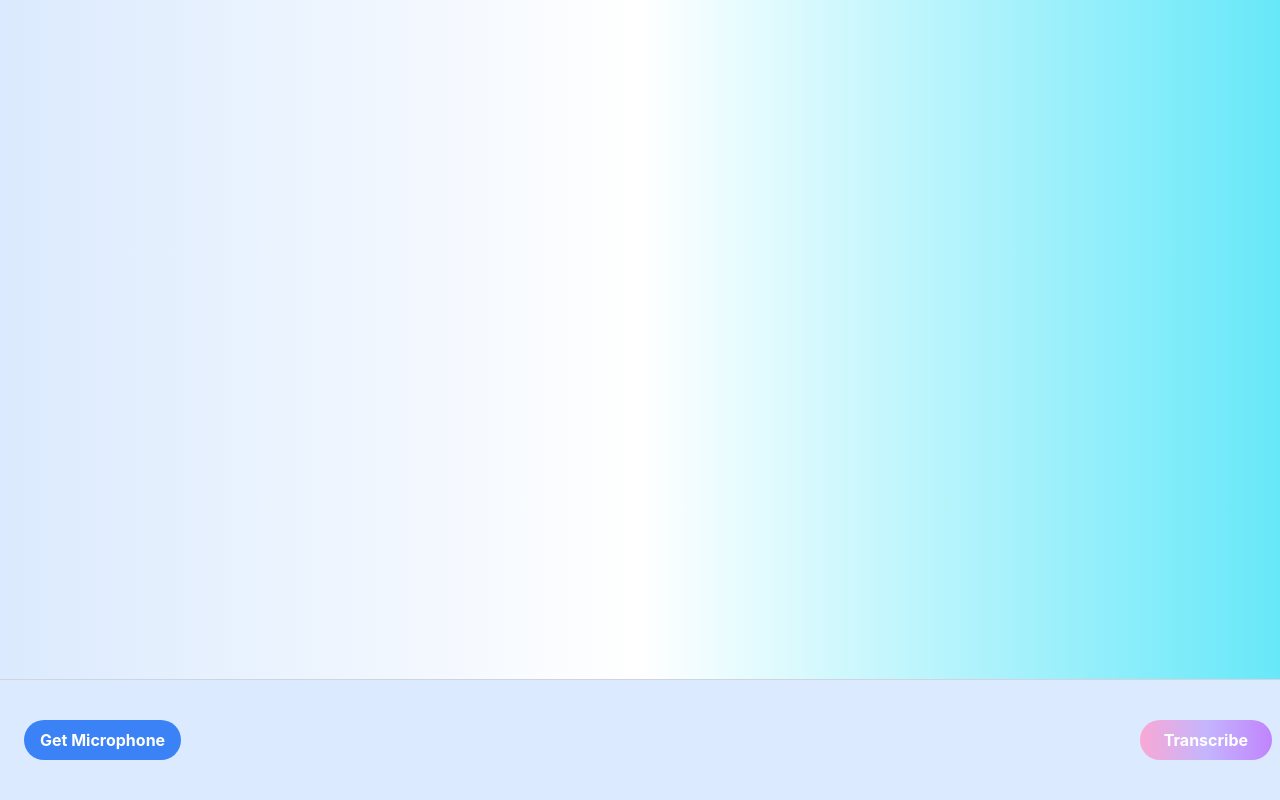
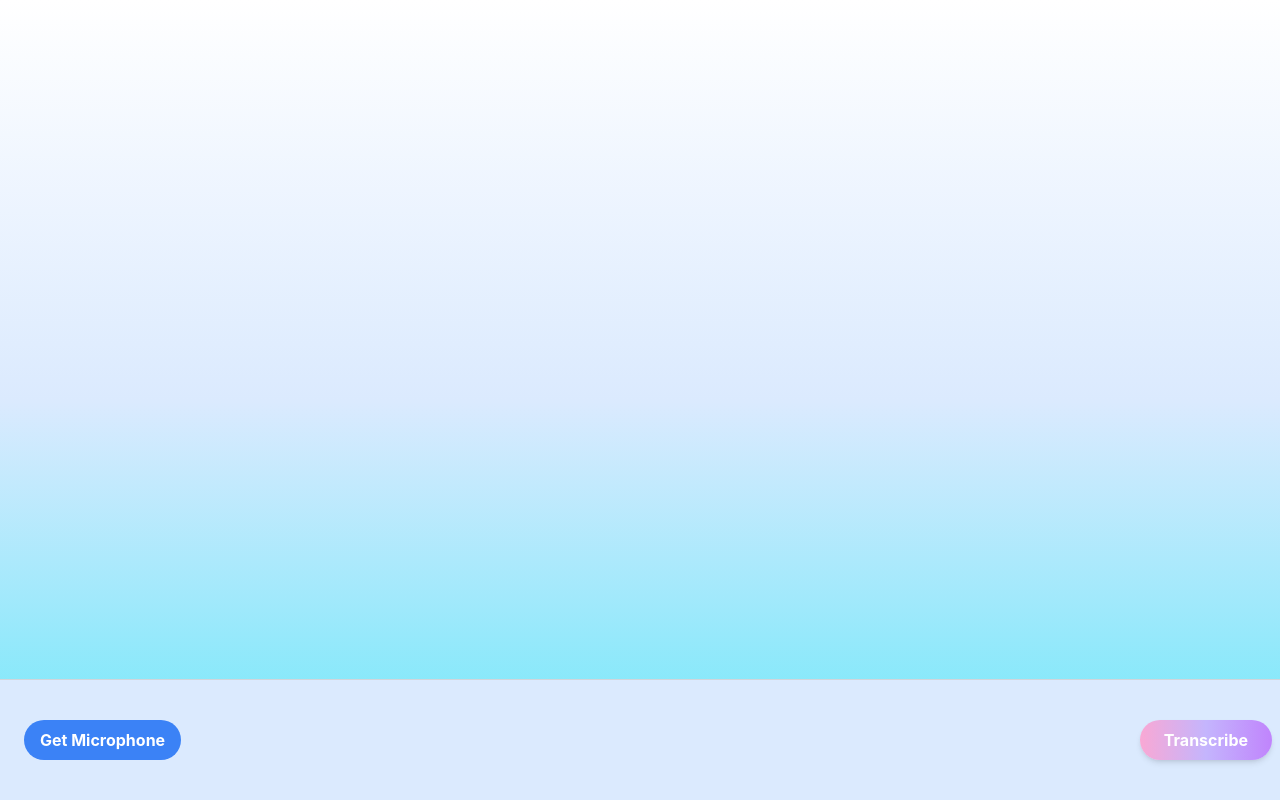
Before and after one commit to Arjun-254/SIH1348_LichtDenCode, a React (Create React App) app: page /Assistant in a window 1280 px wide. Built offline with nearby package versions, Linux system fonts and the light colour scheme.

Commit message:
changed background color a lil

```diff
--- a/src/components/Mic.js
+++ b/src/components/Mic.js
@@ -158,7 +158,7 @@ const Mic = () => {
   };
 
   return (
-    <div className="bg-gradient-to-r bg-cover bg-center from-blue-100 via-white to-cyan-300 min-h-screen p-10">
+    <div className="bg-gradient-to-b bg-cover bg-center from-white via-blue-100 to-cyan-300 min-h-screen p-10">
       {transcription && (
         <div className="flex flex-row justify-around items-center p-4">
           <button
@@ -276,7 +276,7 @@ const Mic = () => {
             )}
             <button
               onClick={handleTranscribe}
-              className="bg-gradient-to-r from-pink-300 via-violet-300 to-purple-400 hover:bg-blue-700 text-white font-bold py-2 px-6 ml-2 rounded-full focus:outline-none focus:shadow-outline"
+              className="bg-gradient-to-r from-pink-300 via-violet-300 to-purple-400 hover:bg-blue-700 text-white font-bold shadow-md py-2 px-6 ml-2 rounded-full focus:outline-none focus:shadow-outline"
             >
               Transcribe
             </button>
```
